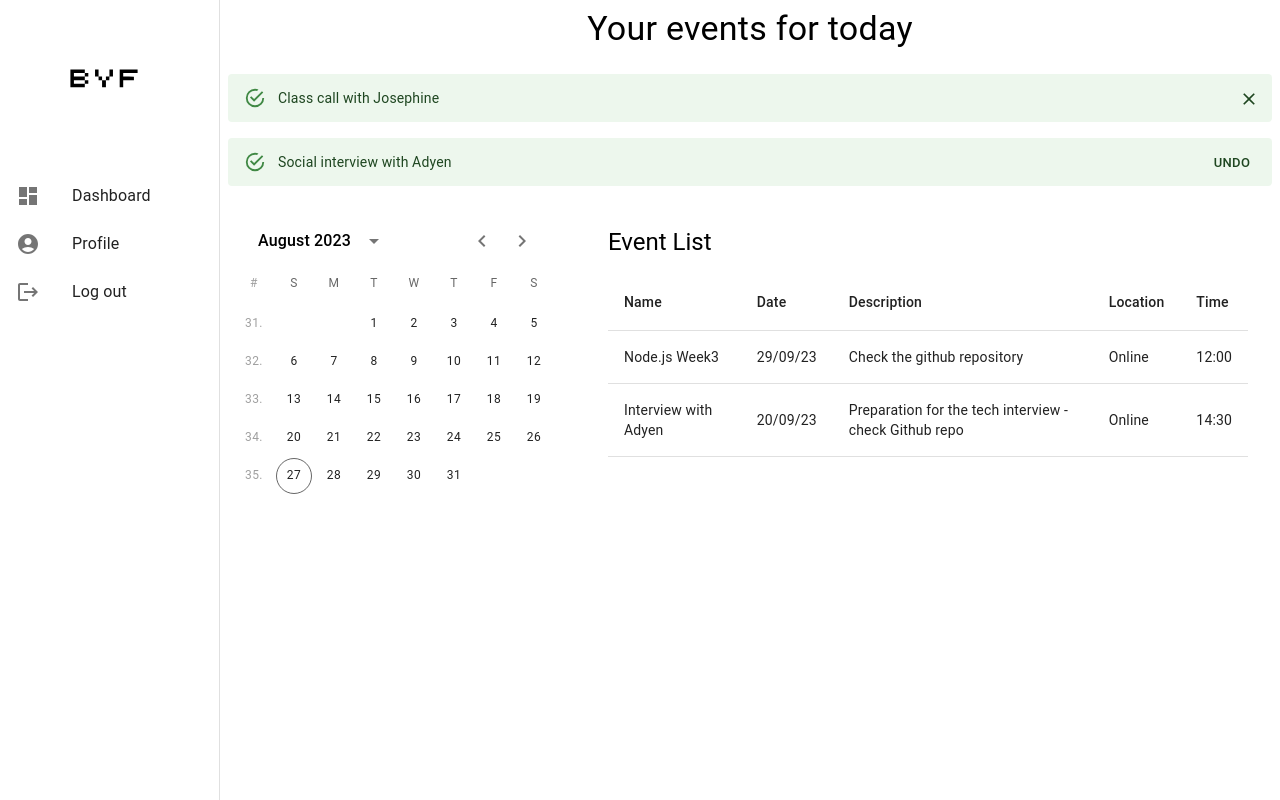
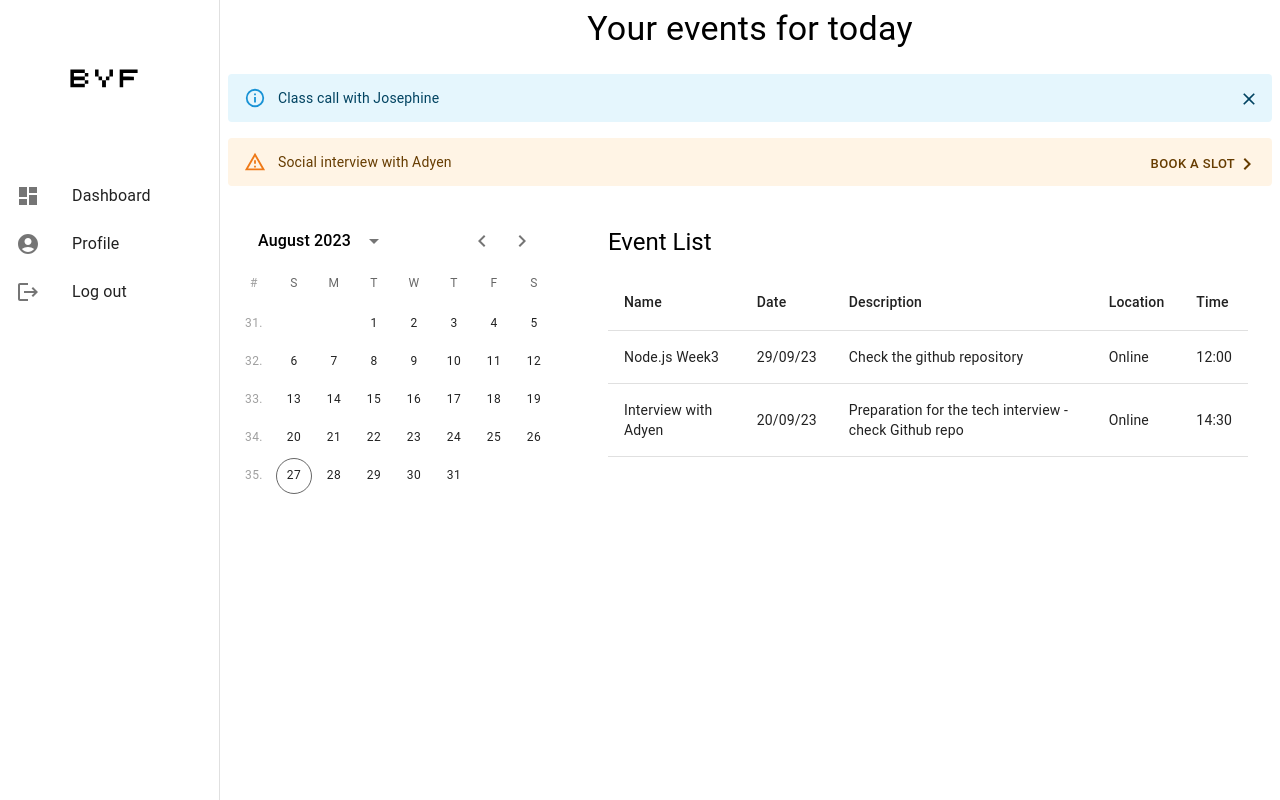
Before and after one commit to nurlanimamali95/BookYourFuture, a React app in the folder client/: page / in a window 1280 px wide. Built offline with nearby package versions, Linux system fonts and the light colour scheme.

Commit message:
all bugs were fixed

```diff
--- a/client/src/components/Drawer.js
+++ b/client/src/components/Drawer.js
@@ -10,26 +10,27 @@ import ListItemText from "@mui/material/ListItemText";
 import DashboardIcon from "@mui/icons-material/Dashboard";
 import LogoutIcon from "@mui/icons-material/Logout";
 import { Link } from "react-router-dom";
-
 import AccountCircleIcon from "@mui/icons-material/AccountCircle";
 import logo from "../assets/logo.svg";
 
-// const Nav = () => {
-//   return (
-//     <ul>
-//       <Link to="/">
-//         <li>Dashboard</li>
-//       </Link>
-//       <Link to="/">
-//         <li>Profile</li>
-//       </Link>
-//     </ul>
-//   );
-// };
-
 const drawerWidth = 220;
 
-const DashboardDrawer = () => {
+const items = [
+  { text: "Dashboard", icon: <DashboardIcon />, link: "/" },
+  { text: "Profile", icon: <AccountCircleIcon />, link: "/" },
+  { text: "Log out", icon: <LogoutIcon />, link: "/user" },
+];
+
+const renderListItem = (item) => (
+  <ListItem key={item.text} disablePadding className="hover-list-item">
+    <ListItemButton component={Link} to={item.link}>
+      <ListItemIcon>{item.icon}</ListItemIcon>
+      <ListItemText primary={item.text} />
+    </ListItemButton>
+  </ListItem>
+);
+
+export default function DashboardDrawer() {
   return (
     <Box sx={{ display: "flex" }}>
       <Drawer
@@ -49,27 +50,8 @@ const DashboardDrawer = () => {
             <img src={logo} alt="Logo" style={{ width: "10em" }} />
           </Box>
         </Toolbar>
-        <List>
-          {[
-            { text: "Dashboard", icon: <DashboardIcon />, link: "/" },
-            { text: "Profile", icon: <AccountCircleIcon />, link: "/" },
-            { text: "Log out", icon: <LogoutIcon />, link: "/user" },
-          ].map((item) => (
-            <ListItem
-              key={item.text}
-              disablePadding
-              className="hover-list-item"
-            >
-              <ListItemButton component={Link} to={item.link}>
-                <ListItemIcon>{item.icon}</ListItemIcon>
-                <ListItemText primary={item.text} />
-              </ListItemButton>
-            </ListItem>
-          ))}
-        </List>
+        <List>{items.map(renderListItem)}</List>
       </Drawer>
     </Box>
   );
-};
-
-export default DashboardDrawer;
+}
--- a/client/src/components/Notifications.js
+++ b/client/src/components/Notifications.js
@@ -1,23 +1,58 @@
-import * as React from "react";
+import React, { useState, useEffect } from "react";
 import Alert from "@mui/material/Alert";
 import Stack from "@mui/material/Stack";
 import Button from "@mui/material/Button";
+import ChevronRightIcon from "@mui/icons-material/ChevronRight";
 
-const Notifications = () => {
+export default function Notifications() {
+  const [notifications, setNotifications] = useState([]);
+
+  useEffect(() => {
+    const fetchedNotifications = [
+      {
+        message: "Class call with Josephine",
+        type: "info",
+      },
+      {
+        message: "Social interview with Adyen",
+        type: "warning",
+        action: {
+          label: "Book a slot",
+        },
+      },
+    ];
+    setNotifications(fetchedNotifications);
+  }, []);
+
+  const handleAlertClose = (index) => {
+    const updatedNotifications = [...notifications];
+    updatedNotifications.splice(index, 1);
+    setNotifications(updatedNotifications);
+  };
+
   return (
     <Stack sx={{ width: "100%" }} spacing={2}>
-      <Alert onClose={() => {}}>Class call with Josephine</Alert>
+      {notifications.map((notification, index) => (
         <Alert
+          key={index}
+          onClose={() => {
+            if (notification.type === "info") {
+              handleAlertClose(index);
+            }
+          }}
           action={
+            notification.action ? (
               <Button color="inherit" size="small">
-            UNDO
+                {notification.action.label}
+                <ChevronRightIcon />
               </Button>
+            ) : null
           }
+          severity={notification.type || "info"}
         >
-        Social interview with Adyen
+          {notification.message}
         </Alert>
+      ))}
     </Stack>
   );
-};
-
-export default Notifications;
+}
--- a/client/src/components/Table.js
+++ b/client/src/components/Table.js
@@ -26,7 +26,7 @@ const events = [
   },
 ];
 
-const EventTable = () => {
+export default function EventTable() {
   return (
     <Container>
       <Typography variant="h5" sx={{ marginTop: 2, marginBottom: 2 }}>
@@ -56,6 +56,4 @@ const EventTable = () => {
       </Table>
     </Container>
   );
-};
-
-export default EventTable;
+}
--- a/client/src/pages/Students/StudentsDashboard.js
+++ b/client/src/pages/Students/StudentsDashboard.js
@@ -7,7 +7,7 @@ import { Typography } from "@mui/material";
 import EventTable from "../../components/Table";
 import Grid from "@mui/material/Grid";
 
-const StudentDashboard = () => {
+export default function StudentDashboard() {
   return (
     <Box sx={{ flexGrow: 1, display: "flex" }}>
       <Drawer />
@@ -38,6 +38,4 @@ const StudentDashboard = () => {
       </Box>
     </Box>
   );
-};
-
-export default StudentDashboard;
+}
```
Also changed, not shown: client/src/pages/Home/Home.jsx (deleted, +0 -16 lines), client/src/pages/Home/Home.testid.js (deleted, +0 -7 lines), 1 other file (tests, documents, lock files or other folders). Lines whose indentation alone changed are shown as unchanged.
